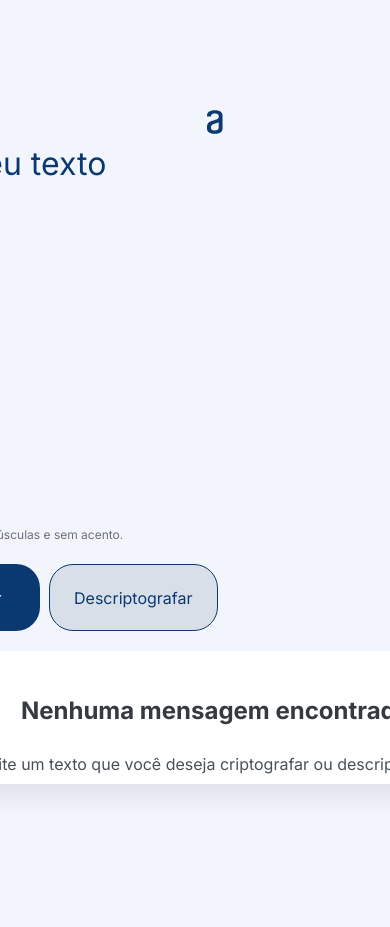
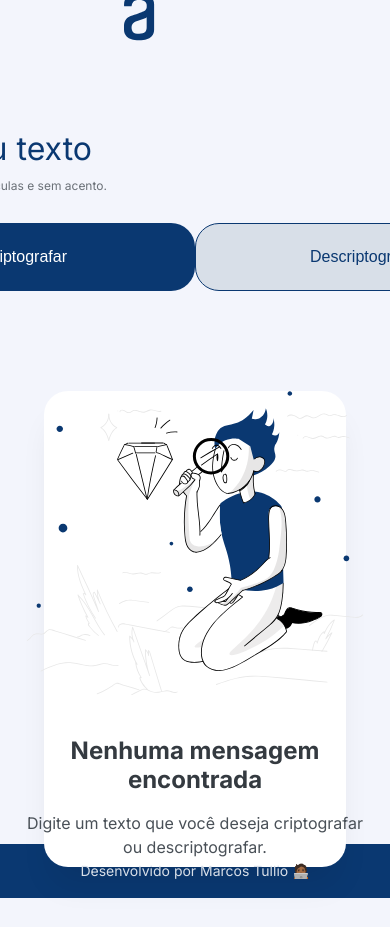
Before and after one commit to marcostulliosouza/decodificador-de-texto, a plain HTML site: page index.html in a window 390 px wide. Shown: the top 927 px of the page. Before the commit the page ends 885 px from the top, so only its background shows below. Drawn offline with Linux system fonts and the light colour scheme.

Commit message:
commit - upgrade
feitos diversas melhorias

```diff
--- a/index.html
+++ b/index.html
@@ -3,7 +3,7 @@
 <head>
     <meta charset="UTF-8">
     <meta name="viewport" content="width=device-width, initial-scale=1.0">
-    <title>Decodificador de Texto -  Alura Challenges Oracle ONE</title>
+    <title>Decodificador de Texto - Alura Challenges Oracle ONE</title>
     <link rel="stylesheet" href="src/reset.css">
     <link rel="stylesheet" href="src/style.css">
     <link rel="preconnect" href="https://fonts.googleapis.com">
@@ -12,23 +12,29 @@
 </head>
 <body>
     <header>
+
     </header>
-    <main class="container">
-        <div class="section">
+    <main>
+        <section class="container">
+            <div class="logo-container">
                 <!-- Logo Alura -->
                 <img src="img/Vector.svg" alt="Logo Alura" class="logo">
             </div>
             <div class="section">
                 <!-- Entrada de texto -->
+                <form id="text-form">
                     <div class="input-section">
-                <textarea type="text" class="input-text" id="inputValue" placeholder="Digite seu texto"></textarea>
+                        <textarea class="input-text" id="inputValue" placeholder="Digite seu texto"></textarea>
                         <div class="warning">
                             <img src="img/exclamacaovetor.svg" alt="exclamação" class="warning-img">
                             <p class="warning-text">Apenas letras minúsculas e sem acento.</p>
                         </div>
-                <button type="submit" class="btn" id="btnCriptografar" onclick="criptoValue()">Criptografar</button>
-                <button type="submit" class="btn" id="btnDescritografar" onclick="descriptoValue()">Descriptografar</button>
+                        <div class="btn-container">
+                            <button type="button" class="btn" id="btnCriptografar" onclick="criptoValue()">Criptografar</button>
+                            <button type="button" class="btn" id="btnDescritografar" onclick="descriptoValue()">Descriptografar</button>
                         </div>
+                    </div>
+                </form>
             </div>
             <div class="section">
                 <!-- Resultado -->
@@ -40,11 +46,15 @@
                         <h1>Nenhuma mensagem encontrada</h1>
                         <p class="result-text-content">Digite um texto que você deseja criptografar ou descriptografar.</p>
                     </div>
-                <button id="btnCopiar" class="btn" onclick="copiarTexto()" style="display: none;">Copiar</button>
+                    <button id="btnCopiar" class="btn btn-container" onclick="copiarTexto()" style="display: none;">Copiar</button>
                 </div>
             </div>
+        </section>
     </main>
     <footer>
+        <div class="footer-content">
+            Desenvolvido por <a href="https://www.linkedin.com/in/marcostullio/">Marcos Tullio</a> 🧑🏾‍💻
+        </div>
     </footer>
     <script src="src/script.js"></script>
 </body>
--- a/src/script.js
+++ b/src/script.js
@@ -1,81 +1,82 @@
 function criptoValue() {
-    var inputValue = document.getElementById("inputValue").value;
+    let inputValue = document.getElementById("inputValue").value.toLowerCase();
     const dict = {
-        "e" : "enter",
-        "i" : "imes",
-        "a" : "ai",
-        "o" : "ober",
-        "u" : "ufat",
-    }
+        "e": "enter",
+        "i": "imes",
+        "a": "ai",
+        "o": "ober",
+        "u": "ufat",
+    };
 
-    for (let vogal in dict){
-        const regex = new RegExp(vogal, 'g')
+    for (const vogal in dict) {
+        const regex = new RegExp(vogal, 'g');
         inputValue = inputValue.replace(regex, dict[vogal]);
     }
 
-    if (!inputValue.trim()) { // Verifica se não há valor
-        // Exibe a imagem, o título e o texto original
-        document.getElementById("result-image").style.display = "block";
-        document.getElementById("result-text").style.display = "block";
+    if (!inputValue.trim()) {
+        const resultImage = document.getElementById("result-image");
+        const resultText = document.getElementById("result-text");
+        resultImage.style.display = "block";
+        resultText.style.display = "block";
+        resultText.getElementsByTagName("h1")[0].style.display = "block";
+        resultText.getElementsByTagName("p")[0].innerText = "Digite um texto que você deseja criptografar ou descriptografar.";
         document.getElementById('btnCopiar').style.display = 'none';
-        document.getElementById("result-text").getElementsByTagName("h1")[0].style.display = "block";
-        document.getElementById("result-text").getElementsByTagName("p")[0].style.display = "block";
-        document.getElementById("result-text").getElementsByTagName("p")[0].innerText = "Digite um texto que você deseja criptografar ou descriptografar.";
-        return; // Retorna para encerrar a função
+        return;
     }
 
-    // Oculta a imagem e o texto original
-    document.getElementById("result-image").style.display = "none";
-    document.getElementById("result-text").style.display = "none";
-    // Exibe o resultado da criptografia
-    document.getElementById("result-text").style.display = "block";
+    const resultImage = document.getElementById("result-image");
+    const resultText = document.getElementById("result-text");
+    resultImage.style.display = "none";
+    resultText.style.display = "none";
+    resultText.style.display = "block";
     document.querySelector('.result-text-content').classList.add('adjusted');
-    document.getElementById("result-text").getElementsByTagName("h1")[0].style.display = "none";
-    document.getElementById("result-text").getElementsByTagName("p")[0].innerText = inputValue;
+    resultText.getElementsByTagName("h1")[0].style.display = "none";
+    resultText.getElementsByTagName("p")[0].innerText = inputValue;
     document.getElementById('btnCopiar').style.display = 'inline-block';
 }
 
 function descriptoValue() {
-    var inputValue = document.getElementById("inputValue").value;
+    let inputValue = document.getElementById("inputValue").value.toLowerCase();
     const dict = {
-        "enter" : "e",
-        "imes" : "i",
-        "ai" : "a",
-        "ober" : "o",
-        "ufat" : "u",
-    }
+        "enter": "e",
+        "imes": "i",
+        "ai": "a",
+        "ober": "o",
+        "ufat": "u",
+    };
 
-    for (let vogal in dict){
-        const regex = new RegExp(vogal, 'g')
+    for (const vogal in dict) {
+        const regex = new RegExp(vogal, 'g');
         inputValue = inputValue.replace(regex, dict[vogal]);
     }
 
-    if (!inputValue.trim()) { // Verifica se não há valor
-        // Exibe a imagem, o título e o texto original
-        document.getElementById("result-image").style.display = "block";
-        document.getElementById("result-text").style.display = "block";
+    if (!inputValue.trim()) {
+        const resultImage = document.getElementById("result-image");
+        const resultText = document.getElementById("result-text");
+        resultImage.style.display = "block";
+        resultText.style.display = "block";
+        resultText.getElementsByTagName("h1")[0].style.display = "block";
+        resultText.getElementsByTagName("p")[0].innerText = "Digite um texto que você deseja criptografar ou descriptografar.";
         document.getElementById('btnCopiar').style.display = 'none';
-        document.getElementById("result-text").getElementsByTagName("h1")[0].style.display = "block";
-        document.getElementById("result-text").getElementsByTagName("p")[0].style.display = "block";
-        document.getElementById("result-text").getElementsByTagName("p")[0].innerText = "Digite um texto que você deseja criptografar ou descriptografar.";
-        return; // Retorna para encerrar a função
+        return;
     }
 
-    // Oculta a imagem e o texto original
-    document.getElementById("result-image").style.display = "none";
-    document.getElementById("result-text").style.display = "none";
-    // Exibe o resultado da descriptografia
-    document.getElementById("result-text").style.display = "block";
+    const resultImage = document.getElementById("result-image");
+    const resultText = document.getElementById("result-text");
+    resultImage.style.display = "none";
+    resultText.style.display = "none";
+    resultText.style.display = "block";
     document.querySelector('.result-text-content').classList.add('adjusted');
-    document.getElementById("result-text").getElementsByTagName("h1")[0].style.display = "none";
-    document.getElementById("result-text").getElementsByTagName("p")[0].innerText = inputValue;
+    resultText.getElementsByTagName("h1")[0].style.display = "none";
+    resultText.getElementsByTagName("p")[0].innerText = inputValue;
     document.getElementById('btnCopiar').style.display = 'inline-block';
 }
+
 function copiarTexto() {
-    var textoParaCopiar = document.querySelector('.result-text-content').innerText;
-    navigator.clipboard.writeText(textoParaCopiar).then(function() {
+    const textoParaCopiar = document.querySelector('.result-text-content').innerText;
+    navigator.clipboard.writeText(textoParaCopiar).then(function () {
         console.log('Texto copiado com sucesso!');
-    }, function(err) {
+    }, function (err) {
         console.error('Erro ao copiar texto: ', err);
     });
 }
--- a/src/style.css
+++ b/src/style.css
@@ -1,94 +1,88 @@
 body {
     background-color: #F3F5FC;
+    margin: 0; /* Adicionado para garantir que não haja margens padrão */
+    font-family: 'Inter', sans-serif; /* Adicionado para definir uma fonte padrão */
 }
 
 .container {
-    margin: 0;
-    padding: 0;
     height: 100vh;
-    width: 100vw;
     display: flex;
     justify-content: center;
-    align-items: flex-start;
+    align-items: center;
 }
 
 .section {
     display: flex;
     flex-direction: column;
     align-items: center;
-    justify-content: center;
-    margin: 0 calc((40 / 1440) * 100vw);
+    padding: 40px; /* Ajustado para margem uniforme */
 }
-
-.input-section {
-    margin-top: calc((168 / 1024) * 100vh);
+#text-form{
+    width: 680px;
 }
-
-.result-container {
-    margin-left: calc((40 / 1440) * 100vw);
-}
-
 .input-text {
-    width: calc((680 / 1440) * 100vw);
-    height: calc((288 / 1024) * 100vh);
-    font-family: 'Inter', sans-serif;
-    font-size: calc((32 / 1440) * 100vw);
+    width: 680px;
+    height: calc((650 / 1024) * 100vh); /* Ajustado para altura fixa */
+    max-height: 650px;
     color: #0A3871;
     background-color: transparent;
     border: none;
     outline: none;
-    padding: 0;
-    margin-bottom: calc((407 / 1024) * 100vh);
+    resize: none;
+    overflow: hidden;
+    font-family: Inter;
+    font-size: 32px;
+    font-weight: 400;
+    line-height: 48px;
+    text-align: left;
+}
+.input-text::placeholder{
+    font-family: Inter;
+    font-size: 32px;
+    font-weight: 400;
+    line-height: 48px;
+    text-align: left;
+    color: #0A3871;
 }
 
 .warning {
     display: flex;
-    align-content: center;
+    align-items: center;
 }
 
 .warning-text {
-    width: calc((228 / 1440) * 100vw);
-    height: calc((18 / 1024) * 100vh);
+    width: 228px; /* Ajustado para largura fixa */
     opacity: 0.8;
-    font-family: 'Inter', sans-serif;
-    font-size: calc((12 / 1440) * 100vw);
     color: #495057;
-    margin-left: calc((8 / 1440) * 100vw);
+    margin-left: 8px;
+    font-family: Inter;
+    font-size: 12px;
+    font-weight: 400;
+    line-height: 18px;
+    text-align: left;
 }
-
-.input-text::placeholder {
-    color: #0A3871;
-}
-
-textarea {
-    resize: none;
-    border: none;
-    outline: none;
-    overflow: auto;
-    padding: 0;
-    scrollbar-base-color: #D8DFE8;
-}
-
-.warning-img {
-    width: calc((16 / 1440) * 100vw);
-    height: calc((16 / 1024) * 100vh);
+.logo-container{
+    padding: 40px; /* Adicione margem interna para espaçamento */
+    align-self: self-start;
+    margin-top: calc((20 / 1020) * 100vh);
+    margin-left: 84px;
 }
 
 .logo {
-    margin-top: calc((40 / 1440) * 100vh);
-    width: calc((31.09 / 1440) * 100vw);
-    height: calc((48 / 1024) * 100vh);
+    width: 31.09px; /* Ajustado para largura fixa */
+    height: 48px; /* Ajustado para altura fixa */
 }
-
+.btn-container {
+    display: flex; /* Torna os botões flexíveis */
+    justify-content: space-between;
+    margin-top: 8px;
+}
 .btn {
-    margin-top: 2vh; /* Ajuste a margem superior com uma unidade relativa */
-    width: 80%; /* Defina uma largura percentual para os botões */
-    max-width: 328px; /* Adicione uma largura máxima para garantir que os botões não fiquem muito grandes em telas grandes */
-    height: 67px;
+    width: 80%; /* Ajustado para largura percentual */
+    max-width: 328px; /* Ajustado para largura máxima */
     padding: 24px;
     border-radius: 24px;
-    font-family: 'Inter', sans-serif;
-    font-size: 16px; /* Use uma unidade fixa para o tamanho da fonte para manter a legibilidade */
+    font-size: 16px; /* Ajustado para tamanho de fonte fixo */
     text-align: center;
     cursor: pointer;
 }
@@ -97,7 +91,6 @@ textarea {
     background-color: #0A3871;
     color: #FFFFFF;
     border: none;
-    margin-right: 24px;
 }
 
 #btnDescritografar {
@@ -107,167 +100,139 @@ textarea {
 }
 
 .result-container {
-    width: calc((400 / 1440) * 100vw);
+    width: 400px;
     height: calc((944 / 1024) * 100vh);
-    margin: calc((40 / 1024) * 100vh) 0;
-    border-radius: calc((32 / 1440) * 100vw);
+    max-height: 944px;
+    border-radius: 24px; /* Ajustado para raio de borda uniforme */
     background: #FFFFFF;
-    box-shadow: 0px calc((24 / 1024) * 100vh) calc((32 / 1024) * 100vh) calc((-8 / 1024) * 100vh) #00000014;
+    box-shadow: 0px 24px 32px -8px #00000014; /* Ajustado para valores uniformes */
     display: flex;
     flex-direction: column;
     align-items: center;
     justify-content: center;
 }
-
-#item-result {
-    width: calc((336 / 1440) * 100vw);
-    height: calc((304 / 1024) * 100vh);
+.result-text-content.adjusted {
+    height: calc((781 / 1024) * 100vh); /* Definindo a altura como 84% da altura do contêiner pai */
+    max-height: 781px;
+    overflow-y: auto; /* Adicionando uma barra de rolagem vertical quando o conteúdo ultrapassar a altura */
+    text-align: left;
+}
+.result{
+    width: 336px;
+}
+#result-image {
+    width: 100%; /* Ajustado para largura percentual */
+    max-width: 336px; /* Ajustado para largura máxima */
+    margin-bottom: 16px;
+    height: auto;
 }
 
 .result-text {
-    width: calc((336 / 1440) * 100vw);
-    height: calc((122 / 1024) * 100vh);
-}
-
-.result-text {
-    width: calc((336 / 1440) * 100vw);
-    height: auto;
-    top: calc((16 / 1024) * 100vh);
-    left: 0;
+    width: 336px;
+    text-align: center;
+    margin-top: 16px; /* Ajustado para margem uniforme */
 }
 
 .result-text h1 {
-    font-family: Inter;
-    font-size: calc((24 / 1440) * 100vw);
+    font-size: 24px; /* Ajustado para tamanho de fonte fixo */
     font-weight: 700;
-    line-height: calc((29 / 1024) * 100vh);
-    letter-spacing: 0em;
-    text-align: center;
+    line-height: 1.2;
     color: #343A40;
     margin: 0;
-    padding: calc((16 / 1024) * 100vh) 0;
+    padding: 8px 0; /* Ajustado para preenchimento uniforme */
 }
 
 .result-text p {
-    font-family: Inter;
-    font-size: calc((16 / 1440) * 100vw);
+    font-size: 16px; /* Ajustado para tamanho de fonte fixo */
     font-weight: 400;
-    line-height: calc((24 / 1024) * 100vh);
-    letter-spacing: 0em;
-    text-align: center;
+    line-height: 1.5;
     color: #495057;
     margin: 0;
-    padding: calc((16 / 1024) * 100vh) 0;
+    padding: 8px 0; /* Ajustado para preenchimento uniforme */
     word-wrap: break-word;
+    max-width: 100%;
+    overflow: auto;
+    max-height: calc(100vh - 200px);
 }
-.result-text-content .adjusted p{
-    margin-top: calc((32 / 1024) * 100vh);
-    margin-left: calc((32 / 1440) * 100vw);
-    margin-right: calc((32 / 1440) * 100vw);
-    text-align: left;
-    width: calc((336 / 1440) * 100vw);
-    height: calc((781 / 1024) * 100vh);
+#btnCopiar{
+    margin-bottom: 32px;
+    margin-left: 32px;
+    margin-right: 32px;
 }
-#result-image{
-    width: calc((336 / 1440) * 100vw);
-    height: calc((304 / 1024) * 100vh);
+footer {
+    background-color: #0A3871; /* Cor de fundo */
+    color: #D8DFE8; /* Cor do texto */
+    text-align: center; /* Centralizar o texto */
+    padding: 20px 0; /* Espaçamento interno superior e inferior */
 }
-#btnCopiar {
-    background-color: #D8DFE8; /* Mesma cor que o botão Descriptografar */
-    color: #0A3871; /* Mesma cor do texto do botão Descriptografar */
-    border: 1px solid #0A3871; /* Mesmo estilo de borda que o botão Descriptografar */
-    width: calc((328 / 1440) * 100vw); /* Mesmo tamanho do botão Descriptografar */
-    height: 67px; /* Mesma altura do botão Descriptografar */
-    padding: 24px; /* Mesmo preenchimento do botão Descriptografar */
-    border-radius: 24px; /* Mesmo raio de borda do botão Descriptografar */
-    font-family: 'Inter', sans-serif;
-    font-size: calc((16 / 1440) * 100vw);
-    text-align: center;
-    cursor: pointer;
-    margin: calc((32 / 1024) * 100vh) calc((32 / 1440) * 100vw);
+
+.footer-content {
+    font-size: 14px; /* Tamanho da fonte */
 }
-/* Estilos padrão */
+
+.footer-content a {
+    position: relative;
+    color: #D8DFE8;
+    text-decoration: none;
+}
+
+.footer-content a:before {
+    content: "";
+    position: absolute;
+    width: 100%;
+    height: 2px;
+    bottom: -5px;
+    left: 0;
+    background-color: #D8DFE8;
+    visibility: hidden;
+    transform: scaleX(0);
+    transition: all 0.3s ease-in-out 0s;
+}
+
+.footer-content a:hover:before {
+    visibility: visible;
+    transform: scaleX(1);
+}
 
 @media screen and (max-width: 768px) {
     .container {
-        flex-direction: column; /* Muda para um layout de coluna */
-        align-items: center; /* Centraliza o conteúdo na tela */
-        margin: calc((40 / 768) * 100vw);
+        flex-direction: column;
+        align-items: center;
     }
-    .input-section{
-        margin: 0;
+
+    .input-text {
+        width: 90%; /* Ajustado para largura percentual */
+        max-width: none; /* Removido para largura máxima não ser aplicada em telas menores */
+        height: 48px; /* Ajustado para altura fixa */
+        font-size: 16px; /* Ajustado para tamanho de fonte fixo */
+        line-height: 1.5; /* Ajustado para espaçamento uniforme entre linhas */
     }
-    .section{
-        margin: 0;
+
+    .warning-img {
+        width: 16px; /* Ajustado para largura fixa */
+        height: 16px; /* Ajustado para altura fixa */
     }
-    .input-text {
-        width: 688px; /* Faça o campo de entrada ocupar toda a largura */
-        height: 48px;
-        font-family: Inter;
-        font-size: 32px;
-        font-weight: 400;
-        line-height: 48px;
-        text-align: left;
-    }
-    .warning-img{
-        width:16px; /* Ajuste a largura do aviso */
-        height: 16px;
-        margin-right: 8px;
-    }
+
     .warning-text {
-        width: 228px; /* Ajuste a largura do aviso */
-        height: 18px;
-        margin-left: 0; /* Remova a margem esquerda para centralizar o aviso */
-        font-family: Inter;
-        font-size: 12px;
-        font-weight: 400;
-        line-height: 18px;
-        text-align: left;
-
-    }
-    .logo {
-        width: calc((31.09 / 768) * 100vw);
-        height: calc((50.58 / 1174) * 100vh);
+        width: auto; /* Ajustado para largura automática */
+        font-size: 12px; /* Ajustado para tamanho de fonte fixo */
+        line-height: 1.5; /* Ajustado para espaçamento uniforme entre linhas */
     }
 
     .btn {
-        width: calc((332 / 768) * 100vw); /* Faça os botões ocuparem metade da largura da tela com margens entre eles */
-        padding: calc((24 / 768) * 100vw);
-        margin-top: 20px; /* Adicione margem acima dos botões */
+        width: 90%; /* Ajustado para largura percentual */
+        max-width: none; /* Removido para largura máxima não ser aplicada em telas menores */
+        margin-top: 20px; /* Ajustado para margem uniforme */
     }
 
-    #btnCriptografar {
-        margin-right: calc((10 / 768) * 100vw); /* Adicione uma margem à direita para separar os botões */
+    .logo {
+        margin-top: 20px; /* Ajustado para margem uniforme */
     }
 
     .result-container {
-        width: 688px; /* Ajuste a largura do contêiner de resultado */
-        height: 133px;
-        margin: 20px 0; /* Ajuste a margem */
-    }
-    .result-text{
-        width: 90%;
-        height: 52%;
-    }
-    .result-text h1{
-        font-family: Inter;
-        font-size: 24px;
-        font-weight: 700;
-        line-height: 28.8px;
-        text-align: center;
-        color:#343A40;
-
-    }
-    .result-text p{
-        font-family: Inter;
-        font-size: 16px;
-        font-weight: 400;
-        line-height: 24px;
-        text-align: center;
-        color: #495057;
-    }
-
-    #result-image {
-        display: none; /* Esconda a imagem resultante */
+        width: 90%; /* Ajustado para largura percentual */
+        max-width: none; /* Removido para largura máxima não ser aplicada em telas menores */
+        height: auto;
+        margin: 20px 0; /* Ajustado para margem uniforme */
     }
 }
```
Lines whose indentation alone changed are shown as unchanged.
